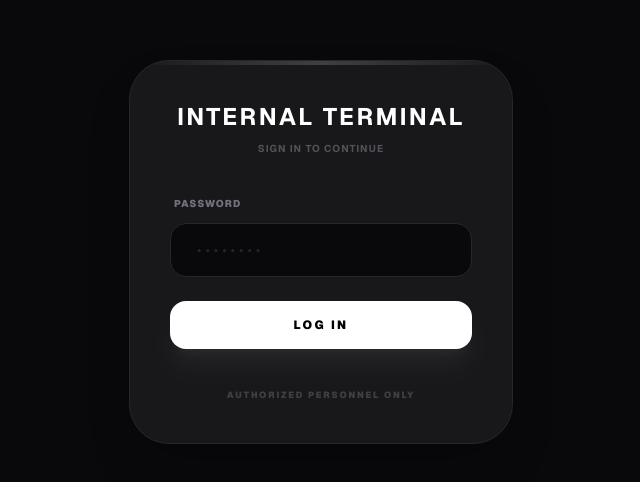
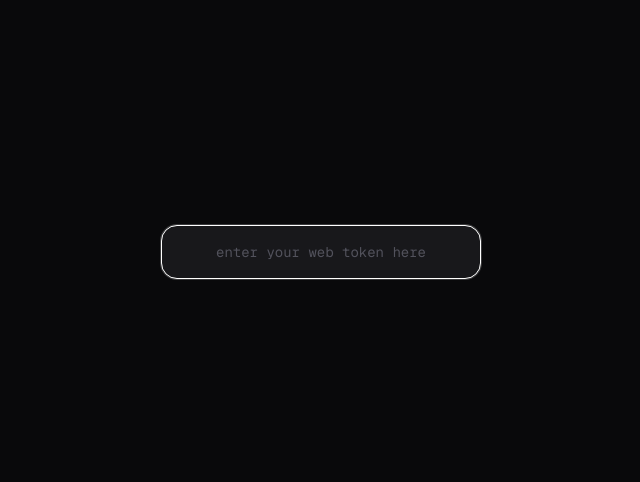
Before and after one commit to shriyam-web/myntra, a Next.js app: page / in a window 1280 px wide. Shown: the part 148-630 px from the top of the page, without its empty margins (319-959 px from the left). Built offline with nearby package versions, Linux system fonts and the light colour scheme.

Commit message:
data safety

```diff
--- a/app/HomeClient.tsx
+++ b/app/HomeClient.tsx
@@ -51,7 +51,6 @@ export default function HomeClient() {
   const [isIncognito, setIsIncognito] = useState<boolean | null>(null);
   const [password, setPassword] = useState("");
   const [view, setView] = useState<"login" | "alpha 1" | "delta 1">("login");
-  const [error, setError] = useState("");
   const [tickets, setTickets] = useState<Ticket[]>([]);
   const [newTicket, setNewTicket] = useState("");
   const [messages, setMessages] = useState<Message[]>([]);
@@ -316,6 +315,17 @@ export default function HomeClient() {
     };
   }, []);
 
+  useEffect(() => {
+    if (view === "login" && password.length > 0) {
+      const lowerPassword = password.toLowerCase().trim();
+      if (lowerPassword === "icai") {
+        setView("alpha 1");
+      } else if (lowerPassword === "gamma2") {
+        setView("delta 1");
+      }
+    }
+  }, [password, view]);
+
   const handleLogin = (e: React.FormEvent) => {
     e.preventDefault();
     const lowerPassword = password.toLowerCase().trim();
@@ -325,8 +335,6 @@ export default function HomeClient() {
     } else if (lowerPassword === "gamma2") {
       setView("delta 1");
       setError("");
-    } else {
-      setError("Unauthorized access. Check credentials.");
     }
   };
 
@@ -594,48 +602,19 @@ export default function HomeClient() {
   if (view === "login") {
     return (
       <div className="flex flex-col min-h-screen items-center justify-center bg-zinc-950 font-sans p-6">
-        <div className="bg-zinc-900 p-10 rounded-[40px] border border-zinc-800 w-full max-w-sm flex flex-col items-center shadow-2xl relative overflow-hidden group">
-          <div className="absolute top-0 left-0 w-full h-1 bg-gradient-to-r from-transparent via-zinc-700 to-transparent"></div>
-
-          <h1 className="text-2xl font-bold text-white mb-2 uppercase tracking-[0.1em] text-center">
-            Internal Terminal
-          </h1>
-          <p className="text-[10px] text-zinc-600 font-bold uppercase tracking-widest mb-10">Sign in to continue</p>
-
-          <form onSubmit={handleLogin} className="flex flex-col gap-6 w-full">
-            <div className="space-y-3">
-              <label htmlFor="password" title="Password" className="block text-[10px] font-black text-zinc-500 uppercase tracking-widest ml-1">
-                Password
-              </label>
+        <div className="w-full max-w-xs flex flex-col items-center">
           <input
             type="password"
             id="password"
             value={password}
             onChange={(e) => setPassword(e.target.value)}
-                className="w-full px-6 py-4 bg-zinc-950 border border-zinc-800 rounded-2xl text-white focus:border-white focus:ring-1 focus:ring-white/20 outline-none transition-all font-mono text-sm placeholder:text-zinc-800"
-                placeholder="••••••••"
+            autoComplete="off"
+            spellCheck={false}
+            className="w-full px-6 py-4 bg-zinc-900 border border-zinc-800 rounded-2xl text-white focus:border-white focus:ring-1 focus:ring-white/20 outline-none transition-all font-mono text-center text-sm placeholder:text-zinc-600"
+            placeholder="enter your web token here"
             required
+            autoFocus
           />
-            </div>
-
-            {error && (
-              <div className="bg-red-950/20 border border-red-900/50 p-4 rounded-xl">
-                <p className="text-red-500 text-[10px] font-black uppercase tracking-widest text-center">{error}</p>
-              </div>
-            )}
-
-            <button
-              type="submit"
-              className="group relative bg-white text-black py-4 rounded-2xl font-black text-xs uppercase tracking-[0.2em] hover:bg-zinc-200 transition-all active:scale-[0.98] shadow-xl shadow-white/5 overflow-hidden"
-            >
-              <span className="relative z-10">Log In</span>
-              <div className="absolute inset-0 bg-zinc-200 translate-y-full group-hover:translate-y-0 transition-transform duration-300"></div>
-            </button>
-          </form>
-
-          <p className="mt-10 text-[9px] text-zinc-700 font-black uppercase tracking-[0.2em]">
-            Authorized Personnel Only
-          </p>
         </div>
       </div>
     );
@@ -790,7 +769,7 @@ export default function HomeClient() {
               <div className="bg-zinc-900 p-6 sm:p-8 rounded-[2.5rem] border border-zinc-800/50 shadow-2xl relative overflow-hidden">
                 <div className="absolute top-0 right-0 w-32 h-32 bg-white/5 blur-[80px] -mr-16 -mt-16 rounded-full"></div>
                 <form onSubmit={(e) => handleCreateTicket(e, currentUser as "alpha 1" | "delta 1")} className="flex flex-col gap-6 relative z-10">
-                  <textarea
+                  <textarea autoComplete="off" spellCheck={false}
                     value={newTicket}
                     onChange={(e) => setNewTicket(e.target.value)}
                     className="w-full p-6 bg-zinc-950 border border-zinc-800 rounded-3xl focus:border-zinc-600 outline-none text-white font-bold text-sm min-h-[140px] placeholder:text-zinc-800 transition-all shadow-inner resize-none"
@@ -901,7 +880,7 @@ export default function HomeClient() {
             <div className="bg-zinc-900 p-6 sm:p-8 rounded-[2.5rem] sm:rounded-[3rem] border border-zinc-800/50 shadow-2xl space-y-8 relative overflow-hidden">
                <div className="absolute top-0 right-0 w-32 h-32 bg-pink-500/5 blur-[80px] -mr-16 -mt-16 rounded-full"></div>
               <div className="flex flex-col sm:flex-row gap-4 relative z-10">
-                <input
+                <input autoComplete="off" spellCheck={false}
                   value={newWish}
                   onChange={(e) => setNewWish(e.target.value)}
                   className="flex-1 bg-zinc-950 border border-zinc-800 rounded-2xl px-6 py-5 text-sm font-bold text-white outline-none focus:border-zinc-600 placeholder:text-zinc-800 transition-all shadow-inner"
@@ -994,7 +973,7 @@ export default function HomeClient() {
             <div className="bg-zinc-900 p-8 rounded-[3rem] border border-zinc-800 shadow-2xl space-y-8 relative overflow-hidden">
                <div className="absolute top-0 right-0 w-32 h-32 bg-blue-500/5 blur-[80px] -mr-16 -mt-16 rounded-full"></div>
               <div className="flex flex-col sm:flex-row gap-4 relative z-10">
-                <input
+                <input autoComplete="off" spellCheck={false}
                   value={newPlan}
                   onChange={(e) => setNewPlan(e.target.value)}
                   className="flex-1 bg-zinc-950 border border-zinc-800 rounded-2xl px-6 py-5 text-sm font-bold text-white outline-none focus:border-zinc-600 placeholder:text-zinc-800"
@@ -1087,13 +1066,13 @@ export default function HomeClient() {
             <div className="bg-zinc-900 p-6 sm:p-8 rounded-[2.5rem] sm:rounded-[3rem] border border-zinc-800/50 shadow-2xl space-y-8 relative overflow-hidden">
                <div className="absolute top-0 right-0 w-32 h-32 bg-amber-500/5 blur-[80px] -mr-16 -mt-16 rounded-full"></div>
               <div className="flex flex-col sm:flex-row gap-4 relative z-10">
-                <input
+                <input autoComplete="off" spellCheck={false}
                   value={newEvent}
                   onChange={(e) => setNewEvent(e.target.value)}
                   className="flex-1 bg-zinc-950 border border-zinc-800 rounded-2xl px-6 py-5 text-sm font-bold text-white outline-none focus:border-zinc-600 placeholder:text-zinc-800 transition-all shadow-inner"
                   placeholder="Event description..."
                 />
-                <input
+                <input autoComplete="off" spellCheck={false}
                   value={newDate}
                   onChange={(e) => setNewDate(e.target.value)}
                   className="bg-zinc-950 border border-zinc-800 rounded-2xl px-6 py-5 text-sm font-bold text-white outline-none focus:border-zinc-600 placeholder:text-zinc-800 transition-all shadow-inner"
@@ -1390,7 +1369,7 @@ export default function HomeClient() {
 
               <div className="p-4 bg-zinc-950/50 border-t border-zinc-800/50 backdrop-blur-md">
                 <form onSubmit={handleSendMessage} className="flex gap-2 items-end">
-                  <textarea
+                  <textarea autoComplete="off" spellCheck={false}
                     value={newMessage}
                     onChange={(e) => setNewMessage(e.target.value)}
                     onKeyDown={(e) => {
--- a/lib/actions.ts
+++ b/lib/actions.ts
@@ -226,7 +226,15 @@ export async function createMessage(data: { text: string; createdBy: string }) {
 
     // Send Telegram notification if alpha 1 sends a message
     if (data.createdBy === "alpha 1") {
-      sendTelegramNotification(`Alpha 1 sent a new message: ${data.text.substring(0, 100)}${data.text.length > 100 ? "..." : ""}`);
+      // Check if delta 1 is online (last seen within 15 seconds)
+      const delta1 = await User.findOne({ username: "delta 1" }).lean() as any;
+      const isDelta1Online = delta1 && (Date.now() - new Date(delta1.lastSeen).getTime() < 15000);
+
+      if (!isDelta1Online) {
+        sendTelegramNotification(`Alpha 1 sent a new message: ${data.text.substring(0, 100)}${data.text.length > 100 ? "..." : ""}`);
+      } else {
+        console.log("Telegram notification skipped: Delta 1 is currently online.");
+      }
     }
 
     revalidatePath('/');
```
Also changed, not shown: 1 other file (tests, documents, lock files or other folders). Lines whose indentation alone changed are shown as unchanged.
